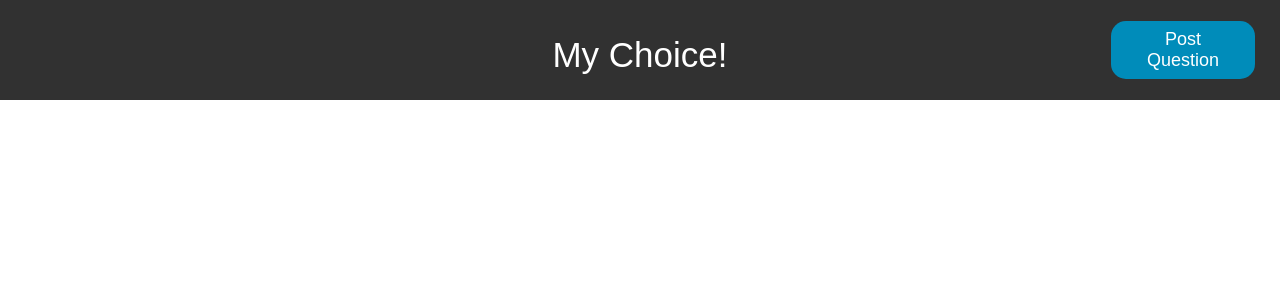
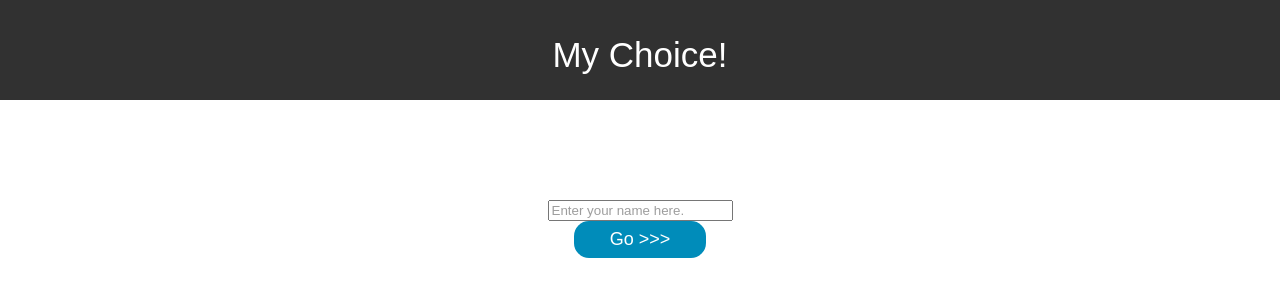
Before and after one commit to dgpshiva/MyChoice, a Flask app: page /v1/login in a window 1280 px wide. Shown: the top 300 px of the page. Run offline with Flask 2, Linux system fonts and the light colour scheme; data that the repository does not hold is empty; some libraries are stand-ins or nearby versions.

Commit message:
Added login page elements

```diff
--- a/static/main.css
+++ b/static/main.css
@@ -98,6 +98,14 @@ header p {
 .post-question-button-div {
     position: absolute;
     right: 25px;
+}
+
+.login-page-div {
+    margin: 100px auto;
+    display: flex;
+    flex-flow: column wrap;
+    align-items: center;
+    justify-content: center;
 }
 
 .questions-list {
--- a/static/main.js
+++ b/static/main.js
@@ -11,6 +11,7 @@ var ViewModel = function() {
 
     // This is bound to visible property for post question page elements
     self.postQuestionPage = ko.observable(false);
+    self.loggedIn = ko.observable(false);
 
     // Data bound to the post question text area value
     self.question = ko.observable();
--- a/templates/index.html
+++ b/templates/index.html
@@ -10,12 +10,18 @@
 <body>
     <header>
         <p>My Choice!</p>
-        <div class="post-question-button-div" data-bind="visible: !postQuestionPage()">
+        <div class="post-question-button-div" data-bind="visible: !postQuestionPage() && loggedIn()">
             <button class="standard-button blue-button" data-bind="click: postQuestion">Post <br> Question</button>
         </div>
     </header>
 
-    <ul class="questions-list" data-bind="foreach: questionsList, visible: !postQuestionPage()">
+    <div class="login-page-div">
+        <h2 data-bind="visible: !loggedIn">Welcome</h2>
+        <input type="text" placeholder="Enter your name here.">
+        <button class="standard-button blue-button">Go >>></button>
+    </div>
+
+    <ul class="questions-list" data-bind="foreach: questionsList, visible: !postQuestionPage">
         <div class="list-element-div">
             <li class="list-element" data-bind="click: $parent.questionSelected">
                 <p class="question" data-bind="text: question"></p>
```
